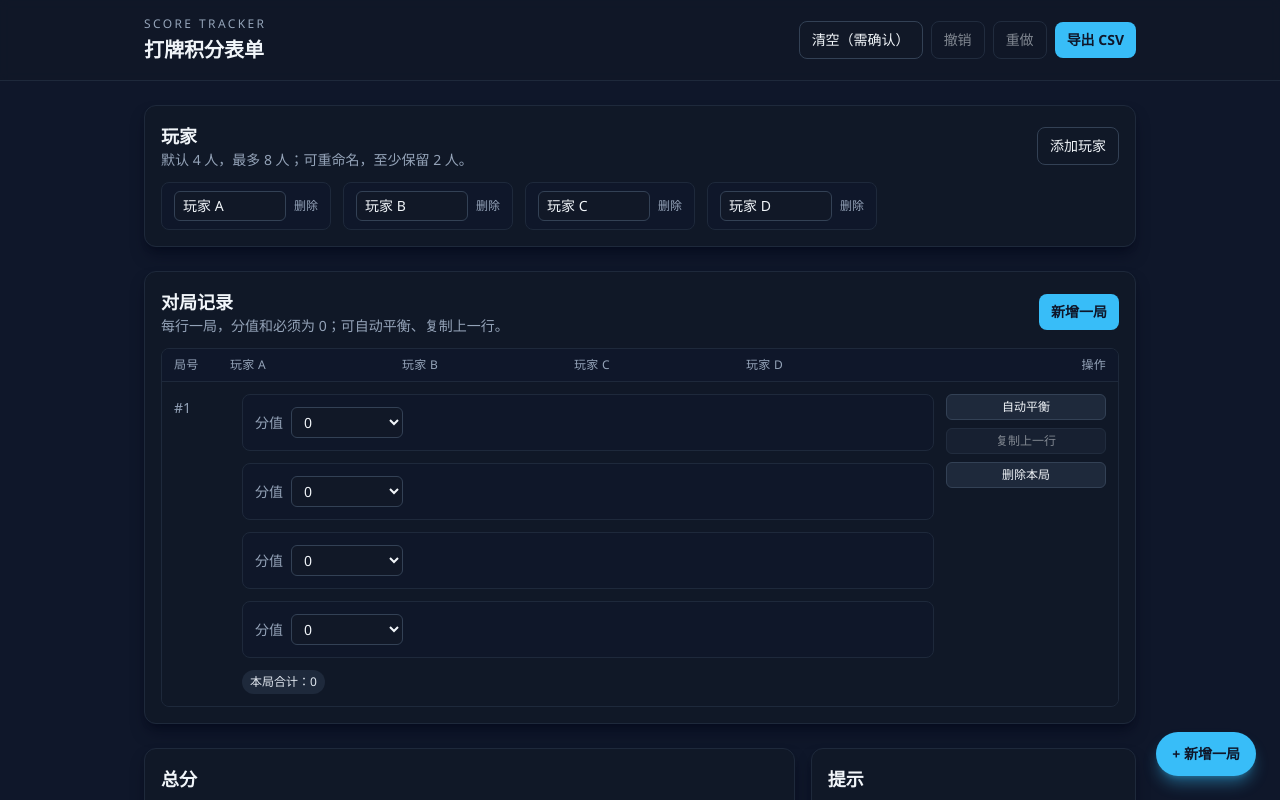
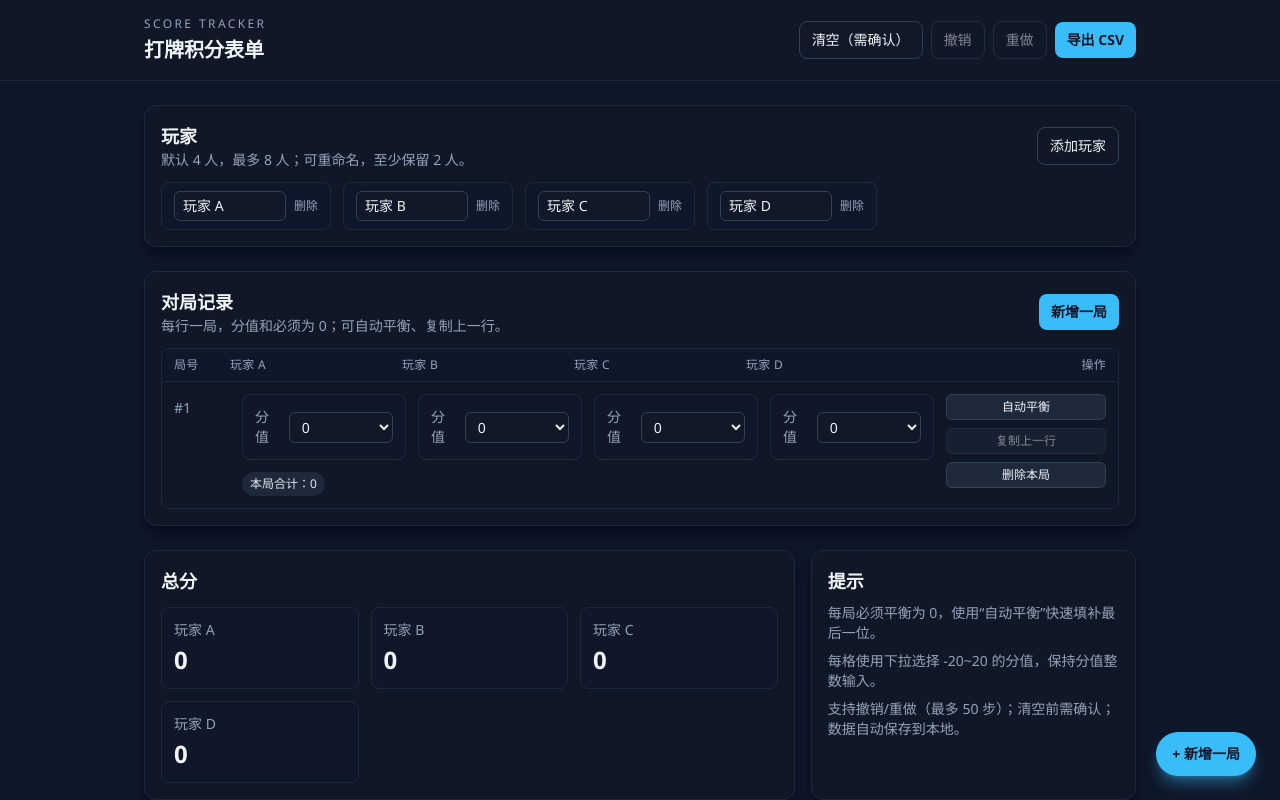
Before and after one commit to 2321Robin/ScoreCard, a React (Vite) app: page / in a window 1280 px wide. Shown: the top 800 px of the page. Built offline with nearby package versions, Linux system fonts and the light colour scheme.

Commit message:
style: lay out scores in grid

```diff
--- a/src/App.jsx
+++ b/src/App.jsx
@@ -349,7 +349,8 @@
                   >
                     <div className="flex items-start gap-3">
                       <div className="w-14 flex-shrink-0 pt-1 text-muted">#{rowIndex + 1}</div>
-                      <div className="flex flex-1 flex-col gap-3">
+                      <div className="flex-1 space-y-3">
+                        <div className="grid gap-3 sm:grid-cols-2 md:grid-cols-3 lg:grid-cols-4">
                           {state.players.map((_, playerIndex) => {
                             const value = clampInt(round.scores[playerIndex])
                             return (
@@ -374,6 +375,7 @@
                               </div>
                             )
                           })}
+                        </div>
                         <div className="flex flex-wrap items-center gap-2 text-xs text-muted" aria-live="polite">
                           <span
                             className={`rounded-full px-2 py-1 ${invalid ? 'bg-red-900/50 text-red-100' : 'bg-slate-800 text-slate-200'}`}
```
Lines whose indentation alone changed are shown as unchanged.
